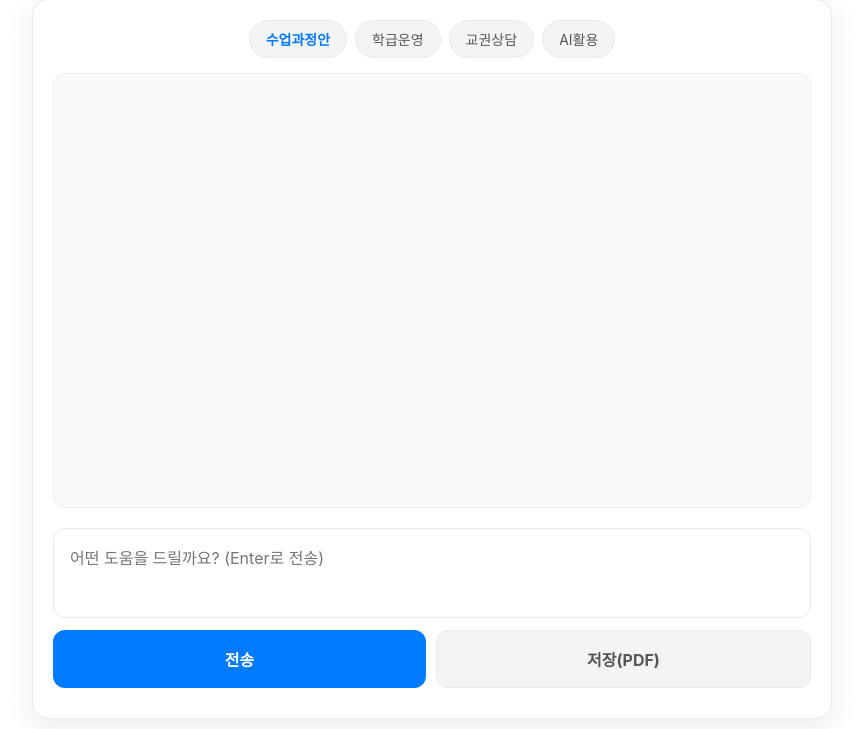
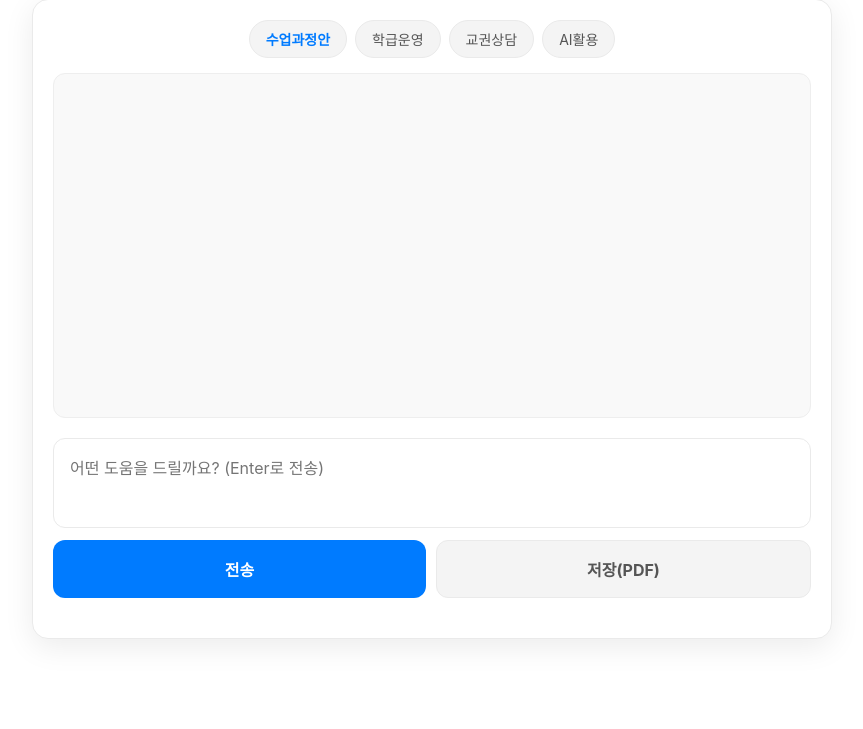
Before and after one commit to wbi4u-lab/wbi4u-lab, a Flask app: page / in a window 1280 px wide. Shown: the part 100-829 px from the top of the page, without its empty margins (208-1071 px from the left). After the commit the page ends 741 px from the top, so only its background shows below. Run offline with Flask 3, Linux system fonts and the light colour scheme; some libraries are stand-ins or nearby versions.

Commit message:
Update index.html

```diff
--- a/templates/index.html
+++ b/templates/index.html
@@ -8,7 +8,7 @@
     <script src="https://cdnjs.cloudflare.com/ajax/libs/html2canvas/1.4.1/html2canvas.min.js"></script>
     <style>
         body { font-family: 'Pretendard', -apple-system, BlinkMacSystemFont, 'Segoe UI', Roboto, sans-serif; background-color: #ffffff; color: #333333; margin: 0; padding: 10px; display: flex; flex-direction: column; align-items: center; min-height: 100vh; }
-        #chat-container { width: 100%; max-width: 800px; background: #ffffff; border-radius: 16px; padding: 20px 20px 30px 20px; box-shadow: 0 8px 30px rgba(0,0,0,0.08); display: flex; flex-direction: column; height: 90vh; box-sizing: border-box; border: 1px solid #eaeaea; }
+        #chat-container { width: 100%; max-width: 800px; background: #ffffff; border-radius: 16px; padding: 20px 20px 40px 20px; box-shadow: 0 8px 30px rgba(0,0,0,0.08); display: flex; flex-direction: column; height: 500px; min-height: 80vh; margin-bottom: 50px; box-sizing: border-box; border: 1px solid #eaeaea; }
         #chat-box { flex: 1; overflow-y: auto; background-color: #f9f9f9; border-radius: 12px; padding: 20px; margin-bottom: 20px; display: flex; flex-direction: column; gap: 16px; border: 1px solid #eeeeee; }
         .message { padding: 14px 18px; border-radius: 12px; max-width: 85%; line-height: 1.8; font-size: 16px; word-break: break-all; }
         .user-msg { align-self: flex-end; background-color: #007bff; color: white; border-bottom-right-radius: 4px; }
@@ -27,7 +27,7 @@
         .mode-selector label { font-size: 14px; background: #f4f4f4; padding: 8px 16px; border-radius: 20px; cursor: pointer; border: 1px solid #eaeaea; color: #555555; }
         .mode-selector input { display: none; }
         .mode-selector input:checked + span { color: #007bff; font-weight: 700; }
-        @media (max-width: 480px) { #chat-container { height: 92vh; padding: 15px; } }
+        @media (max-width: 480px) { #chat-container { height: auto; padding-bottom: 60px; }#chat-box { height: 480}}                                  }
     </style>
 </head>
 <body>
```
